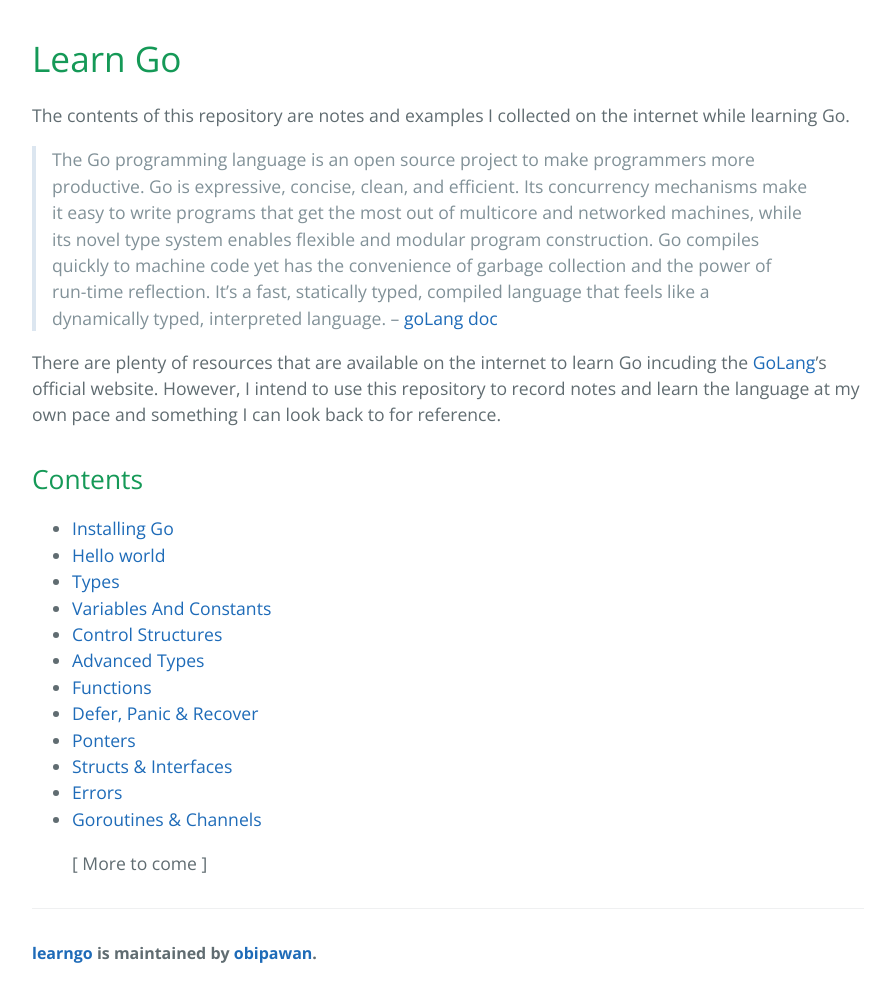
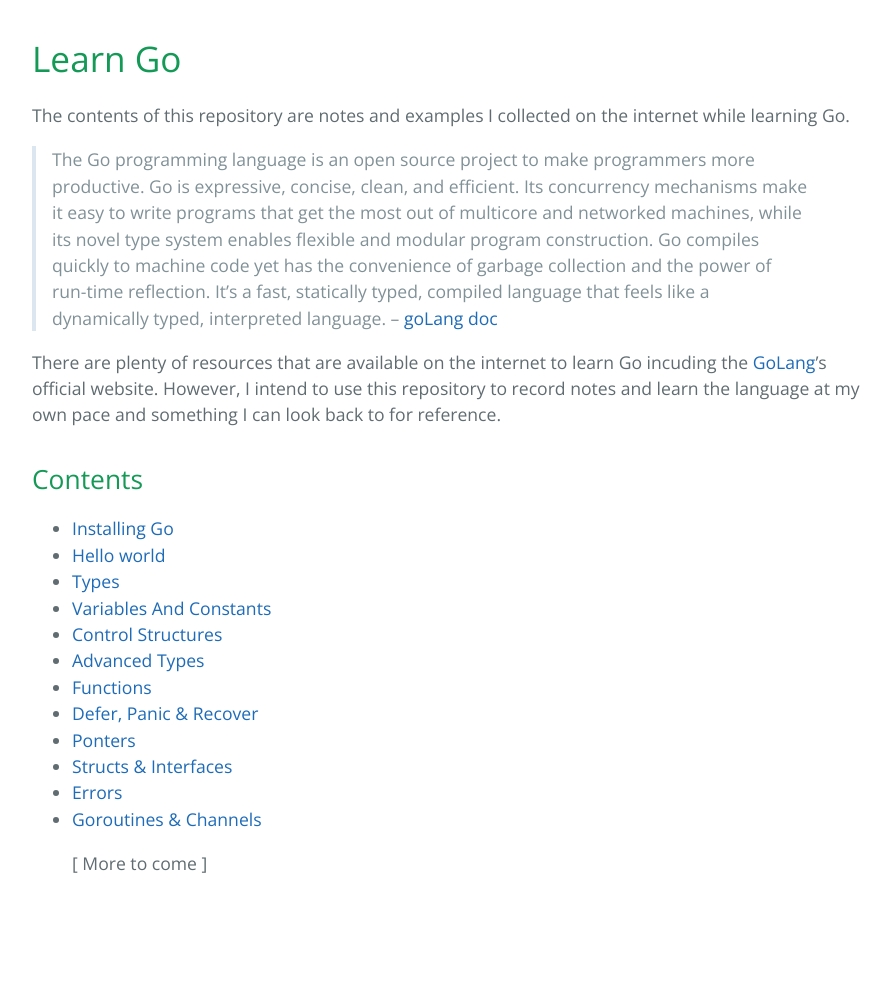
Before and after one commit to obipawan/learngo, a Jekyll site: the page built from index.md, in a window 1280 px wide. Shown: the whole page, without its empty margins (192-1082 px from the left). Built offline with Jekyll 4.4.1, drawn with Linux system fonts in a browser that asks for light colours; our own code applies the rules of GitHub Pages for plain Markdown files; after the commit the page ends 926 px from its top, so only the background shows below that.

Commit message:
remove footer

```diff
--- a/_layouts/default.html
+++ b/_layouts/default.html
@@ -23,12 +23,6 @@
   <body>
     <main id="content" class="main-content" role="main">
       {{ content }}
-
-      <footer class="site-footer">
-        {% if site.github.is_project_page %}
-          <span class="site-footer-owner"><a href="{{ site.github.repository_url }}">{{ site.github.repository_name }}</a> is maintained by <a href="{{ site.github.owner_url }}">{{ site.github.owner_name }}</a>.</span>
-        {% endif %}
-      </footer>
     </main>
   </body>
 </html>
```
